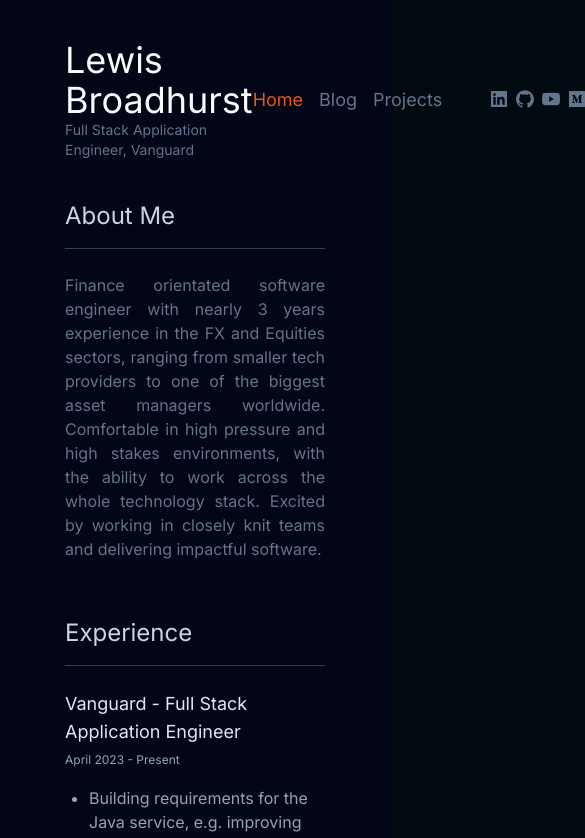
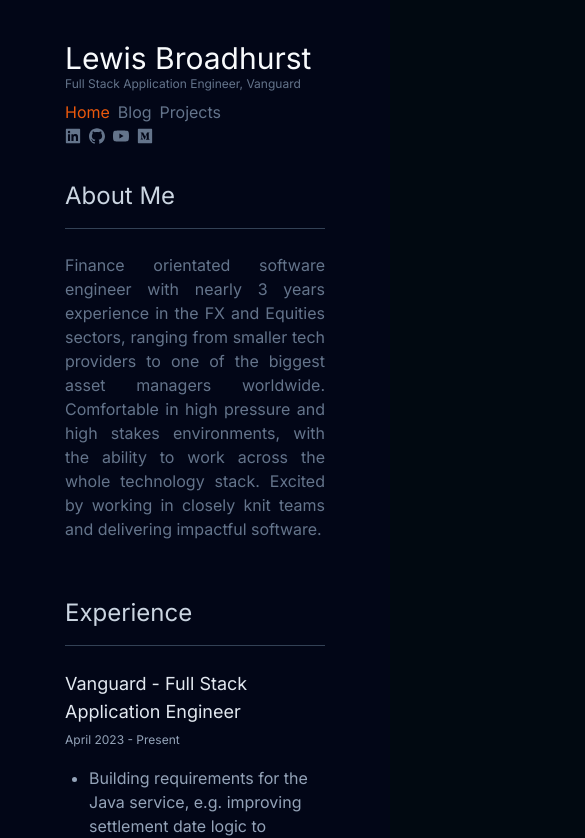
Before and after one commit to LMBroadhurst/CRYPTO_SUPERAPP, a Next.js app: page / in a window 390 px wide. Shown: the top 838 px of the page, 585 px wide, since content can reach past the window. Built offline with nearby package versions, Linux system fonts and the light colour scheme.

Commit message:
responsive

```diff
--- a/app/page.tsx
+++ b/app/page.tsx
@@ -12,8 +12,8 @@
     const handleTabChange = (e: any) => setActiveTabKey(e.target.id)
 
     return <main className="text-slate-50 bg-slate-950 flex flex-col pt-10 pb-20">
-        <section className="flex flex-col gap-10 w-2/3 mx-auto">
-            <section className="flex flex-row justify-between">
+        <section className="flex flex-col gap-8 lg:gap-10 w-2/3 mx-auto max-w-[1000px]">
+            <section className="flex flex-col gap-2 lg:justify-between lg:flex-row">
                 <Header />
                 <Navigation activeTabKey={activeTabKey} handleTabChange={handleTabChange} />
             </section>
--- a/components/global/Header.tsx
+++ b/components/global/Header.tsx
@@ -1,13 +1,10 @@
 import React from 'react'
 
 const Header = () => {
-    return (
-        <section className="flex flex-col">
-            <h1 className="text-4xl">Lewis Broadhurst</h1>
-
-            <h2 className="text-sm text-slate-500">Full Stack Application Engineer, Vanguard</h2>
-        </section>
-    )
+    return <section className="flex flex-col">
+        <h1 className="text-3xl md:text-4xl">Lewis Broadhurst</h1>
+        <h2 className="text-xs md:text-sm text-slate-500">Full Stack Application Engineer, Vanguard</h2>
+    </section>
 }
 
 export default Header
--- a/components/global/Navigation.tsx
+++ b/components/global/Navigation.tsx
@@ -32,9 +32,8 @@
 ]
 
 const Navigation: FC<OwnProps> = ({activeTabKey, handleTabChange}) => {
-    return (
-        <nav className="flex flex-row gap-12 items-center">
-            <ul className="flex flex-row gap-4 text-lg text-slate-500">
+    return <nav className="flex  flex-col lg:flex-row lg:items-center lg:gap-4 xl:gap-12">
+        <ul className="flex flex-row lg:text-lg text-slate-500 gap-2 xl:gap-4">
             {navTabs.map(navTab => (
                 <li
                     className={`duration-200 transition-all hover:text-orange-700 hover:cursor-pointer ${activeTabKey === navTab && 'text-orange-600'}`}
@@ -44,7 +43,7 @@
                 </li>
             ))}
         </ul>
-            <ul className='flex flex-row gap-2 text-lg text-slate-500'>
+        <ul className='flex flex-row gap-2 lg:text-lg text-slate-500'>
             {socials.map(social => (
                 <a
                     href={social.href}
@@ -57,7 +56,6 @@
             ))}
         </ul>
     </nav>
-    )
 }
 
 export default Navigation
```
Lines whose indentation alone changed are shown as unchanged.
